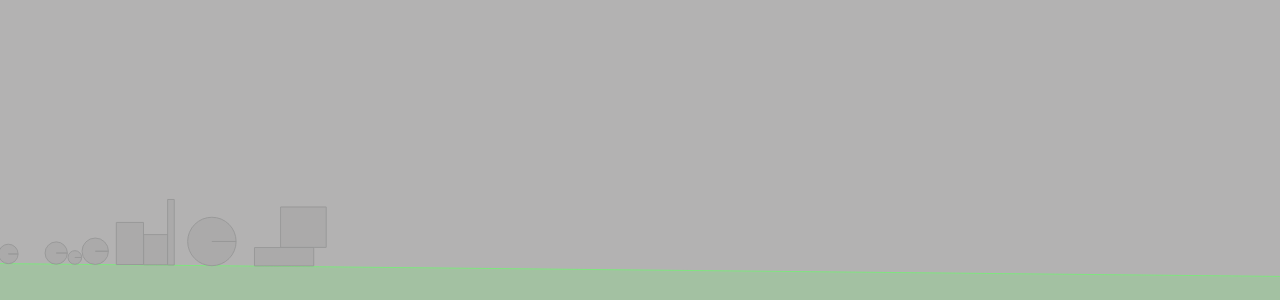
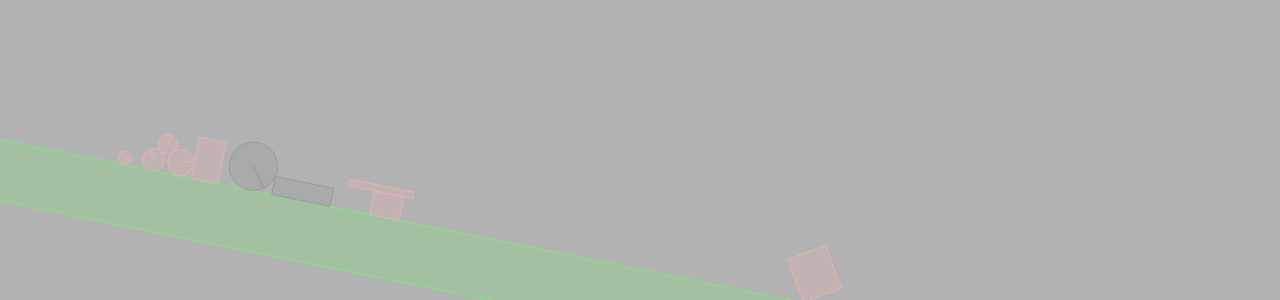
Before and after one commit to ellisborealis/light_ball, a plain HTML site: page index.html in a window 1280 px wide. Shown: the part 500-800 px from the top of the page. Drawn offline with nearby package versions, Linux system fonts and the light colour scheme.

Commit message:
friction back in

```diff
--- a/index.html
+++ b/index.html
@@ -40,6 +40,9 @@
         var bodyDef = new Box2D.Dynamics.b2BodyDef;
 
         var fixDef = new b2FixtureDef;
+        fixDef.density = 1.0;
+        fixDef.friction = 0.5;
+        fixDef.restitution = 0.2;
         //create some objects
         bodyDef.type = b2Body.b2_dynamicBody;
         for (var i = 0; i < 10; ++i) {
@@ -82,11 +85,14 @@
         }
         if(difference != 0.0)
         {
-            for(var o in objects)
+            if(difference > 0)
             {
-                oldX = objects[o].GetPosition().x;
-                oldY = objects[o].GetPosition().y;
-                objects[o].SetPosition(new b2Vec2(oldX, oldY-difference));
+                for(var o in objects)
+                {
+                    oldX = objects[o].GetPosition().x;
+                    oldY = objects[o].GetPosition().y;
+                    objects[o].SetPosition(new b2Vec2(oldX, oldY-difference));
+                }
             }
             difference = 0.0;
         }
@@ -115,7 +121,7 @@
         fixBodyDef.position.x = x/2;
         fixBodyDef.position.y = y;
         fixDef.shape = new b2PolygonShape;
-        fixDef.shape.SetAsOrientedBox(x, 1, new b2Vec2(), .01);
+        fixDef.shape.SetAsOrientedBox(x, 1, new b2Vec2(), .2);
         actualBody = world.CreateBody(fixBodyDef);
         actualBody.CreateFixture(fixDef);
     }
@@ -123,14 +129,7 @@
     function resize() {
         scale = debugDraw.GetDrawScale();
 
-        // Our canvas must cover full height of screen
-        // regardless of the resolution
         var height = window.innerHeight;
-
-        // So we need to calculate the proper scaled width
-        // that should work well with every resolution
-        // var ratio = canvas.width/canvas.height;
-        // var width = height * ratio;
         var width = window.innerWidth;
 
         canvas.width = width;
```
